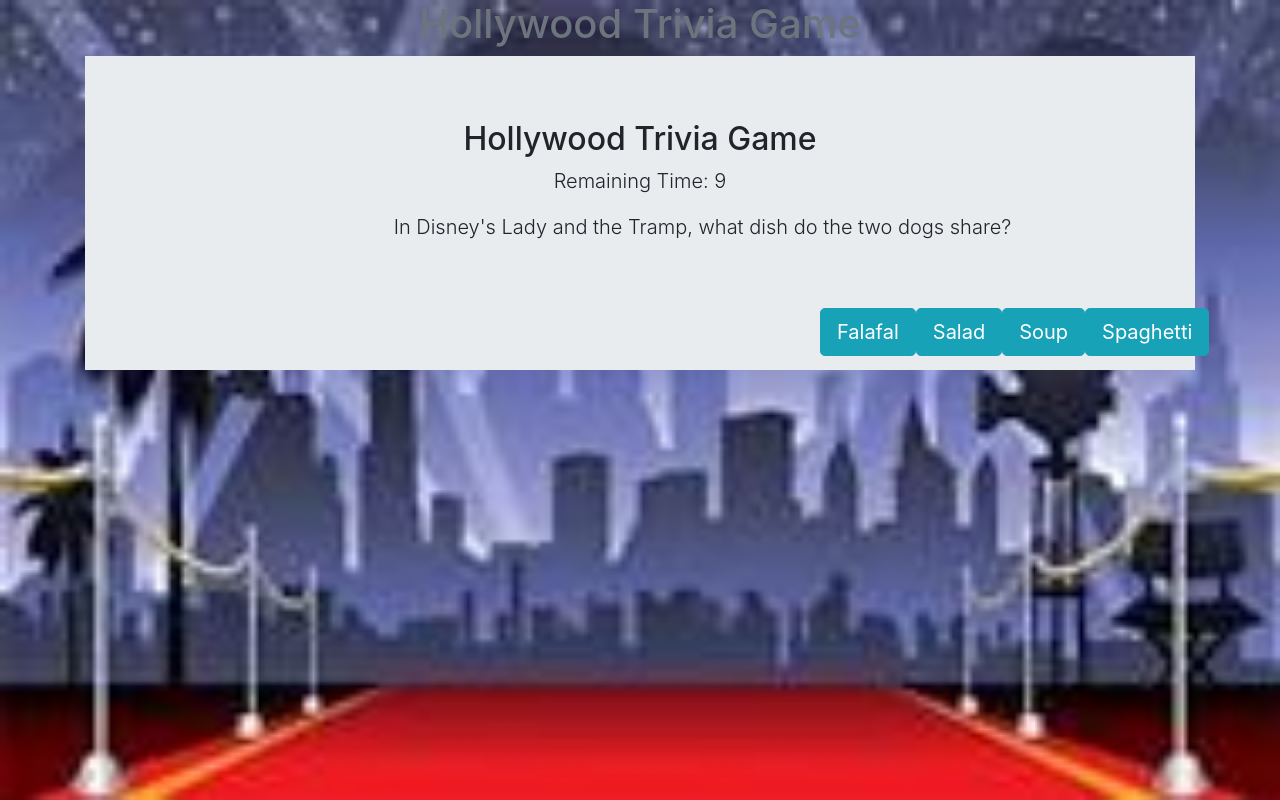
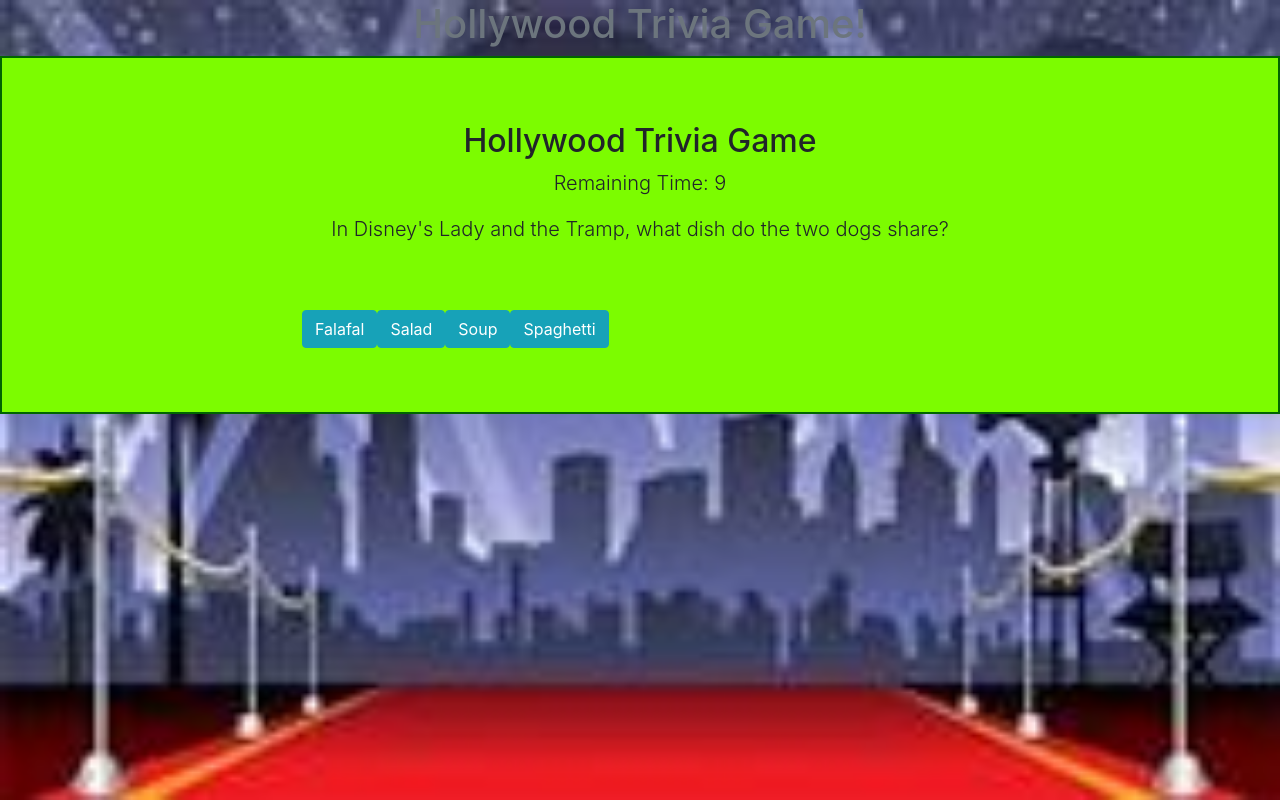
Before and after one commit to slsmi285/Trivia-Game, a plain HTML site: page index.html in a window 1280 px wide. Both pictures are taken after a click on the button "Start Game". Drawn offline with nearby package versions, Linux system fonts and the light colour scheme.

Commit message:
Corrected margins, added another question.

```diff
--- a/assets/css/style.css
+++ b/assets/css/style.css
@@ -4,7 +4,6 @@ body {
     background-attachment: fixed;
     background-size: 100% 100%;
     text-align: center;
-
   }
   .text-muted{
     color: blue;
@@ -12,20 +11,19 @@ body {
   .last-seconds{
     color:red;
   }
+  .jumbotron {
+      position: relative;
+      background-color: lawngreen;
+      text-align: center;
+      border: 2px solid darkgreen;
+  }
+ #start {
+    border: 1px solid black;
+    margin-left: 450px;
+  }
 
-#start {
+ #options {
     position: relative;
-    margin-left: 600px;
+    margin: 50px 50px 0 300px;
 
   }
-#question {
-    position: relative;
-    margin-left: 125px;
-}
-#options {
-    position: relative;
-    top: 50px;
-    left: 750px;
-    bottom: 100px
-
-}
--- a/assets/javascript/app.js
+++ b/assets/javascript/app.js
@@ -44,6 +44,8 @@ var trivia = {
         q7: "Jaws",
 
     },
+
+
     //trivia methods
     //method to initialize game
     startGame: function(){
@@ -92,10 +94,12 @@ var trivia = {
         var questionOptions = Object.values(trivia.options)[trivia.currentSet];
 
         //creates all the trivia guess options in the html
-        $.each(questionOptions, function (idex, key) {
-            $("#options").append($('<button class="option btn btn-info btn-lg">' + key + '</button>'));
+        $.each(questionOptions, function (index, key) {
+            $("#options").append($('<button class="option btn btn-info btn-md">' + key + '</button>'));
         })
     },
+
+
 
     //method to decrement counter and count unanswered if timer runs out
     timerRunning: function() {
@@ -113,18 +117,18 @@ var trivia = {
             trivia.result = false;
             clearInterval(trivia.timerId);
             resultId = setTimeout(trivia.guessResult, 1000);
-            $("#results").html("<h3>Times Up! The answer was " + Object.values(trivia.answers)[trivia.currentSet] + "</h3>");
+            $("#results").html("<h3>Times Up! The answer was   " + Object.values(trivia.answers)[trivia.currentSet] + " </h3>");
         }
         //if all the questions have been shown end the game, show results
         else if (trivia.currentSet === Object.keys(trivia.questions).length) {
 
             //adds results of game (correct, incorrect, unanswered) to the page
             $("#results")
-            .html("<h3>Thank you for playing!</h3>" +
-                "<p>Correct: " + trivia.correct + "</p>" +
-                "<p>Incorrect: " + trivia.incorrect + "</p>" +
-                "<p>Unanswered: " + trivia.unanswered + "</p>" +
-                "<p>Do you want to play gain?</p>");
+            .html("<h3>Thank you for playing! </h3>" +
+                "<h6>Correct:  " + trivia.correct + "</h6>" +
+                "<h6>Incorrect:  " + trivia.incorrect + "</h6>" +
+                "<h6>Unanswered:  " + trivia.unanswered + "</h6>" +
+                "<h4>Do you want to play again?</h4>");
 
                 //hide game section
                 $("#game").hide();
--- a/index.html
+++ b/index.html
@@ -1,8 +1,5 @@
 <!DOCTYPE html>
 <html lang="en">
-
-
-
 <head>
     <meta charset="UTF-8">
     <meta http-equiv="X-UA-Compatible" content="IE=edge">
@@ -14,7 +11,6 @@
     <link rel="stylesheet" type="text/css" href="assets/css/style.css">
     <!--JQuery-->
     <script src="https://code.jquery.com/jquery-1.12.4.min.js"></script>
-
     <title>Trivia Game - Advanced</title>
     <!--
     "Pages"
@@ -37,12 +33,10 @@
             Button -> Start Over
   -->
 </head>
-
 <body>
-    <div class="container">
-
+    <div class="--container">
         <div class="header text-center clearfix">
-            <h1 class="text-muted">Hollywood Trivia Game</h1>
+            <h1 class="text-muted">Hollywood Trivia Game!</h1>
         </div>
         <div class="jumbotron jumbotron-fluid">
             <div class="container-fluid">
@@ -53,20 +47,16 @@
                 </div>
                 <div id="results">
                 </div>
-            </div>
-
                 <div class="row">
                     <div id="choices" class="text-center">
                         <button id="start" class="btn btn-info btn-lg">Start Game</button>
                         <div id="options">
-
-                    </div>
-
                         </div>
                     </div>
                 </div>
-
-
+            </div>
+        </div>
+    </div>
     <!-- jQuery CDN-->
     <script src="https://ajax.googleapis.com/ajax/libs/jquery/3.2.1/jquery.min.js"></script>
     <!-- Bootstrap CDN -->
@@ -76,5 +66,4 @@
     <!-- TRIVIA APP JS -->
     <script src="./assets/javascript/app.js"></script>
 </body>
-
 </html>
```
Lines whose indentation alone changed are shown as unchanged.
